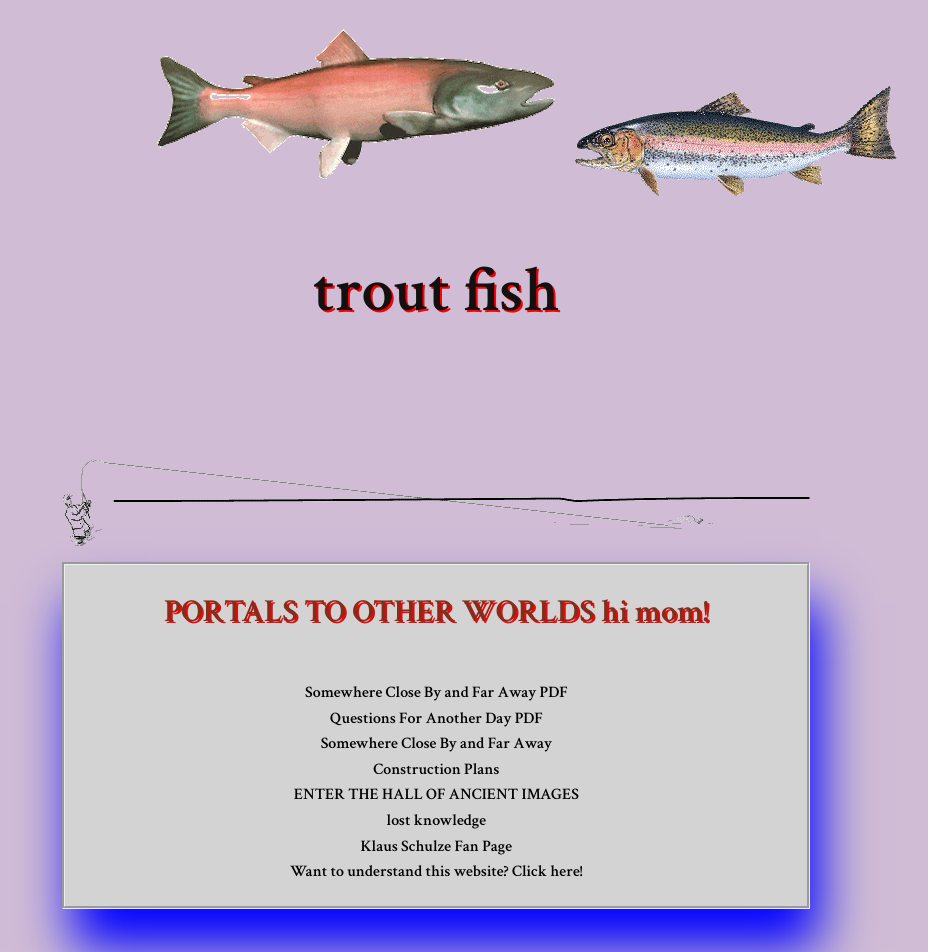
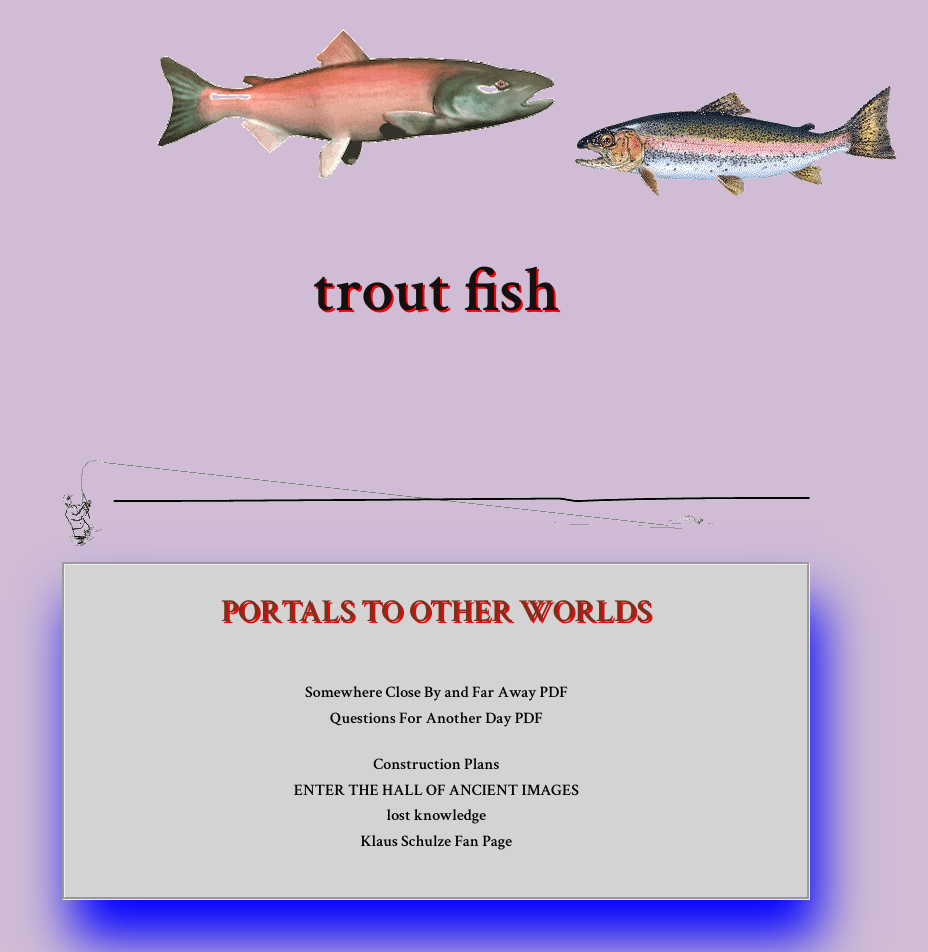
Before and after one commit to trout-fish/trout-fish.github.io, a plain HTML site: page index.html in a window 1280 px wide. Shown: the top 952 px of the page, without its empty margins (115-1043 px from the left). Drawn offline with Linux system fonts and the light colour scheme.

Commit message:
main page changes

```diff
--- a/index.html
+++ b/index.html
@@ -27,7 +27,7 @@
     <div class="posts">
       <h2 style="text-align: center;">
 
-        PORTALS TO OTHER WORLDS hi mom!
+        PORTALS TO OTHER WORLDS
       </h2>
 
       <br>
@@ -35,7 +35,7 @@
       <br>
       <a href="storytext/q4ad.pdf">Questions For Another Day PDF</a>
       <br>
-      <a href="closeby.html">Somewhere Close By and Far Away</a>
+
       <br>
       <a href="cplans.html">Construction Plans</a>
       <br>
@@ -45,7 +45,7 @@
       <br>
       <a href="klaus.html">Klaus Schulze Fan Page</a>
       <br>
-      <a href="https://i.imgur.com/Uz9kx9R.png">Want to understand this website? Click here!</a>
+
       <br>
       <br>
 
```
